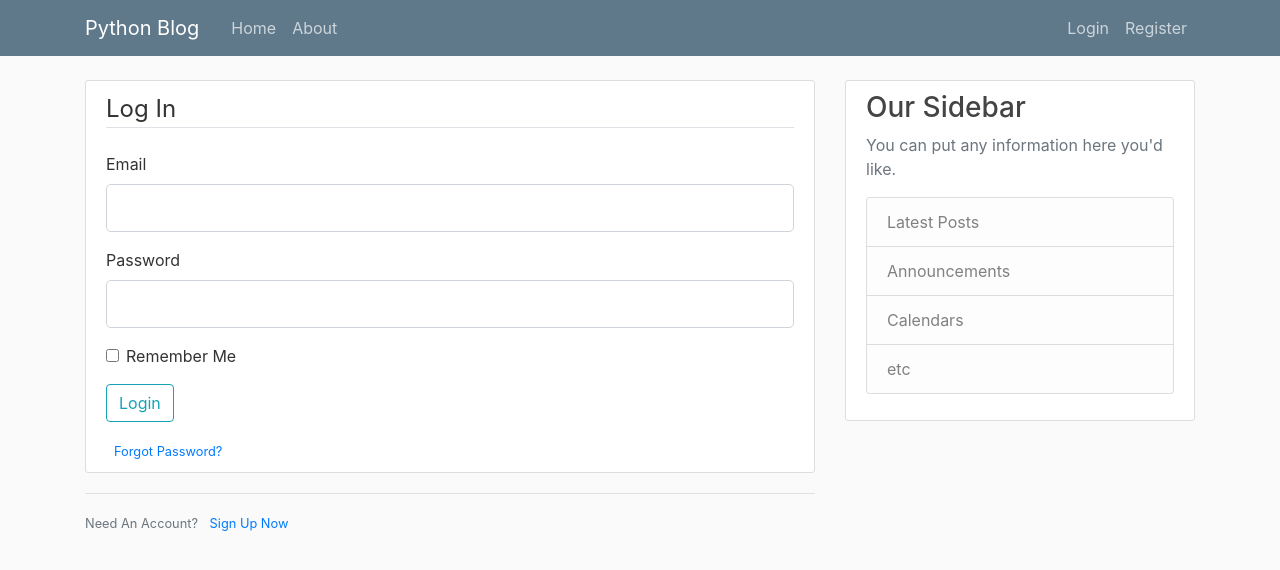
After one commit to iafjayoza/Python_Blog, a Flask app: page /login in a window 1280 px wide. The commit adds this page. Shown: the top 570 px of the page. Run offline with Flask 2, Linux system fonts and the light colour scheme; some libraries are stand-ins or nearby versions.

Commit message:
Python-Blog: added the login and sign up options

```diff
--- /dev/null
+++ b/forms.py
@@ -0,0 +1,18 @@
+# Flask forms for Registrations and Login validations.
+from flask_wtf import FlaskForm
+from wtforms import StringField, PasswordField, SubmitField, BooleanField
+from wtforms.validators import DataRequired, Length, Email, EqualTo
+
+class RegistrationForm(FlaskForm):
+    username = StringField('Username', validators=[DataRequired(), Length(min=2, max=20)])
+    email = StringField('Email', validators=(DataRequired(), Email()))
+    password = PasswordField('Password', validators=[DataRequired()])
+    confirm_password = PasswordField('Confirm Password', validators=[DataRequired(), EqualTo('password')])
+    submit = SubmitField('Sign Up')
+
+
+class LoginForm(FlaskForm):
+    email = StringField('Email', validators=[DataRequired(), Email()])
+    password = PasswordField('Password', validators=[DataRequired()])
+    remember = BooleanField('Remember Me')
+    submit = SubmitField('Login')
--- a/pythonblog.py
+++ b/pythonblog.py
@@ -3,9 +3,10 @@ Created on 20 July 2020
 
 @Author: Jay Oza
 """
-
-from flask import Flask, render_template
+from flask import Flask, render_template, url_for, flash, redirect
+from forms import RegistrationForm, LoginForm
 app = Flask(__name__)
+app.config['SECRET_KEY'] = 'b3ed44b3a6607371c12e09df45f185a6'
 
 posts = [
     {
@@ -31,5 +32,24 @@ def home():
 def about():
     return render_template('about.html', title='About')
 
+@app.route("/register", methods=['GET', 'POST'])
+def register():
+    form = RegistrationForm()
+    if form.validate_on_submit():
+        flash(f'Account created for {form.username.data}!', 'success')
+        return redirect(url_for('home'))
+    return render_template('register.html', title='Register', form=form)
+
+@app.route("/login", methods = ['GET', 'POST'])
+def login():
+    form = LoginForm()
+    if form.validate_on_submit():
+        if form.email.data == 'admin@blog.com' and form.password.data == 'password':
+            flash('You have been logged in!', 'success')
+            return redirect(url_for('home'))
+        else:
+            flash('Login Unsuccessful. Please check username and password', 'danger')
+    return render_template('login.html', title='Login', form=form)
+
 if __name__ == '__main__':
     app.run(debug=True)
--- a/templates/layout.html
+++ b/templates/layout.html
@@ -11,28 +11,28 @@
     <link rel="stylesheet" type="text/css" href="{{ url_for('static', filename='main.css') }}">
 
     {% if title %}
-        <title>Flask Blog - {{ title }}</title>
+        <title>Python Blog - {{ title }}</title>
     {% else %}
-        <title>Flask Blog</title>
+        <title>Python Blog</title>
     {% endif %}
 </head>
 <body>
     <header class="site-header">
       <nav class="navbar navbar-expand-md navbar-dark bg-steel fixed-top">
         <div class="container">
-          <a class="navbar-brand mr-4" href="/">Flask Blog</a>
+          <a class="navbar-brand mr-4" href="/">Python Blog</a>
           <button class="navbar-toggler" type="button" data-toggle="collapse" data-target="#navbarToggle" aria-controls="navbarToggle" aria-expanded="false" aria-label="Toggle navigation">
             <span class="navbar-toggler-icon"></span>
           </button>
           <div class="collapse navbar-collapse" id="navbarToggle">
             <div class="navbar-nav mr-auto">
-              <a class="nav-item nav-link" href="/">Home</a>
-              <a class="nav-item nav-link" href="/about">About</a>
+              <a class="nav-item nav-link" href="{{ url_for('home') }}">Home</a>
+              <a class="nav-item nav-link" href="{{ url_for('about') }}">About</a>
             </div>
             <!-- Navbar Right Side -->
             <div class="navbar-nav">
-              <a class="nav-item nav-link" href="/login">Login</a>
-              <a class="nav-item nav-link" href="/register">Register</a>
+              <a class="nav-item nav-link" href="{{ url_for('login') }}">Login</a>
+              <a class="nav-item nav-link" href="{{ url_for('register') }}">Register</a>
             </div>
           </div>
         </div>
@@ -41,6 +41,15 @@
     <main role="main" class="container">
       <div class="row">
         <div class="col-md-8">
+          {% with messages = get_flashed_messages(with_categories=true) %}
+            {% if messages %}
+              {% for category, message in messages %}
+                <div class="alert alert-{{ category }}">
+                  {{ message }}
+                </div>
+              {% endfor %}
+            {% endif %}
+          {% endwith %}
           {% block content %}{% endblock %}
         </div>
         <div class="col-md-4">
--- /dev/null
+++ b/templates/login.html
@@ -0,0 +1,52 @@
+{% extends "layout.html" %}
+{% block content %}
+    <div class="content-section">
+        <form method="POST" action="">
+            {{ form.hidden_tag() }}
+            <fieldset class="form-group">
+                <legend class="border-bottom mb-4">Log In</legend>
+                <div class="form-group">
+                    {{ form.email.label(class="form-control-label") }}
+                    {% if form.email.errors %}
+                        {{ form.email(class="form-control form-control-lg is-invalid") }}
+                        <div class="invalid-feedback">
+                            {% for error in form.email.errors %}
+                                <span>{{ error }}</span>
+                            {% endfor %}
+                        </div>
+                    {% else %}
+                        {{ form.email(class="form-control form-control-lg") }}
+                    {% endif %}
+                </div>
+                <div class="form-group">
+                    {{ form.password.label(class="form-control-label") }}
+                    {% if form.password.errors %}
+                        {{ form.password(class="form-control form-control-lg is-invalid") }}
+                        <div class="invalid-feedback">
+                            {% for error in form.password.errors %}
+                                <span>{{ error }}</span>
+                            {% endfor %}
+                        </div>
+                    {% else %}
+                        {{ form.password(class="form-control form-control-lg") }}
+                    {% endif %}
+                </div>
+                <div class="form-check">
+                    {{ form.remember(class="form-check-input") }}
+                    {{ form.remember.label(class="form-check-label") }}
+                </div>
+            </fieldset>
+            <div class="form-group">
+                {{ form.submit(class="btn btn-outline-info") }}
+            </div>
+            <small class="text-muted ml-2">
+                <a href="#">Forgot Password?</a>
+            </small>
+        </form>
+    </div>
+    <div class="border-top pt-3">
+        <small class="text-muted">
+            Need An Account? <a class="ml-2" href="{{ url_for('register') }}">Sign Up Now</a>
+        </small>
+    </div>
+{% endblock content %}
```
Also changed, not shown: templates/register.html (added, +73 -0 lines).
